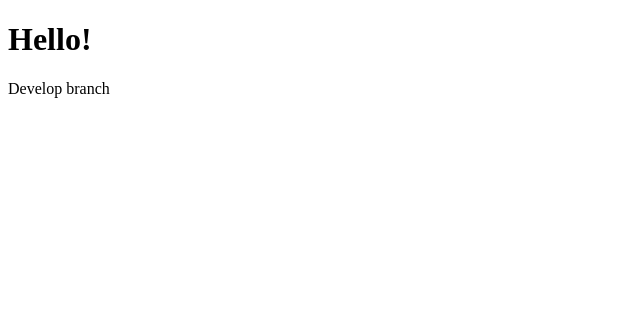
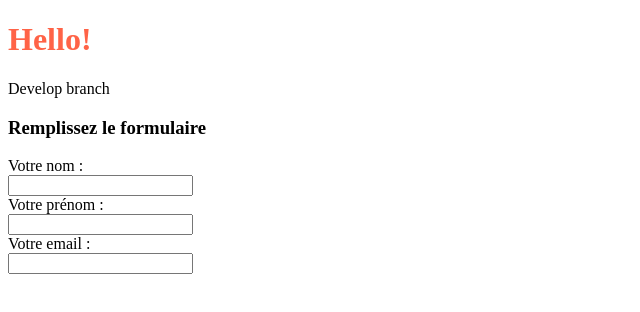
Before and after one commit to waerks/Interface3ThirdRepoGit, a plain HTML site: page index.html in a window 1280 px wide. Shown: the whole page, without its empty margins (0-640 px from the left). Drawn offline with Linux system fonts and the light colour scheme.

Commit message:
Ajout formulaire + h1 en couleur

```diff
--- a/index.html
+++ b/index.html
@@ -10,5 +10,15 @@
         <h1>Hello!</h1>
 
         <p>Develop branch</p>
+
+        <form action="">
+            <h3>Remplissez le formulaire</h3>
+            <div>
+                <label for="">Votre nom : </label><br><input type="text"></div>
+            <div>
+                <label for="">Votre prénom : </label><br><input type="text"></div>
+            <div>
+                <label for="">Votre email : </label><br><input type="email"></div>
+        </form>
     </body>
 </html>
--- a/style.css
+++ b/style.css
@@ -0,0 +1,3 @@
+h1 {
+    color: tomato;
+}
```
Lines whose indentation alone changed are shown as unchanged.
